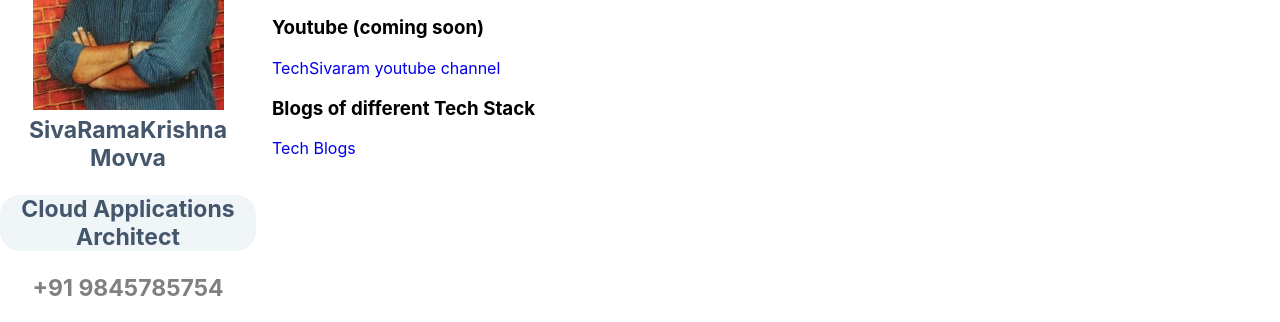
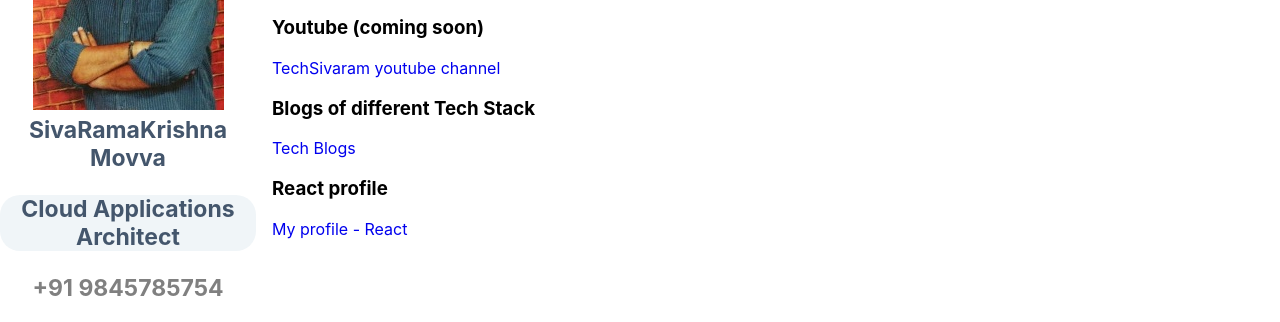
Before and after one commit to TechSivaram/MyProfile-SEO, a plain HTML site: page pages/portfolio.html in a window 1280 px wide. Shown: the part 143-465 px from the top of the page. Drawn offline with Linux system fonts and the light colour scheme; a script that the page names is missing.

Commit message:
Update portfolio.html

```diff
--- a/pages/portfolio.html
+++ b/pages/portfolio.html
@@ -120,6 +120,9 @@
         <br />
         <h3 stype="color:Grey">Blogs of different Tech Stack</h3>
         <a href="../blogs/index.html">Tech Blogs</a>
+        <br />
+        <h3 stype="color:Grey">React profile</h3>
+        <a href="https://react.techsivaram.com">My profile - React</a>
         <p style="padding-bottom: 40px;"></p>
     </div>
     <div class="footer">
```
